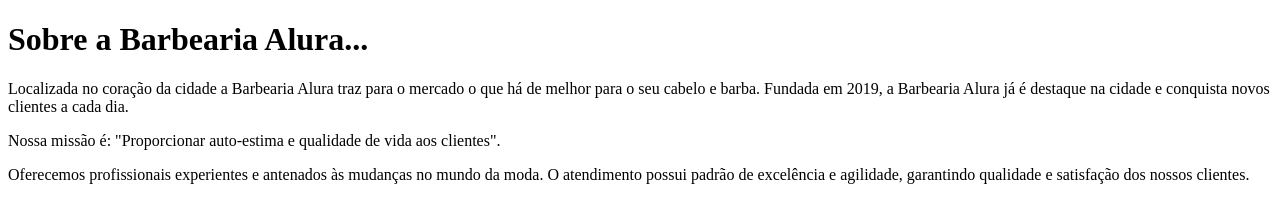
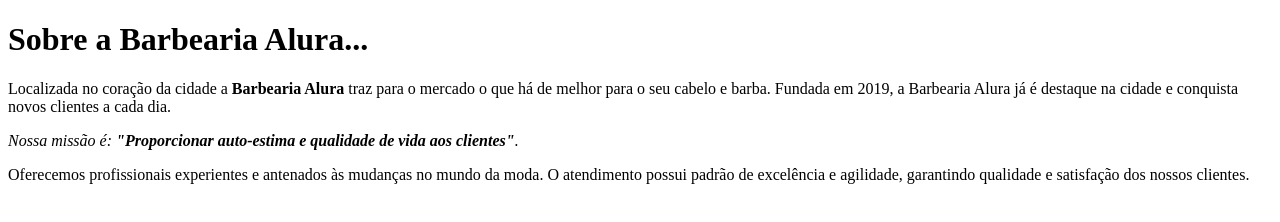
Before and after one commit to lucasiwanczuk/mobidocker, a plain HTML site: page index.html in a window 1280 px wide. Drawn offline with Linux system fonts and the light colour scheme.

Commit message:
Modificado index.hmtl

```diff
--- a/index.html
+++ b/index.html
@@ -11,13 +11,14 @@
 <body>
     <h1>Sobre a Barbearia Alura...</h1>
 
-    <p>Localizada no coração da cidade a Barbearia Alura traz para o mercado o que há de melhor para o seu cabelo e barba.
-    Fundada em 2019, a Barbearia Alura já é destaque na cidade e conquista novos clientes a cada dia.</p>
+    <p>Localizada no coração da cidade a <strong>Barbearia Alura</strong> traz para o mercado o que há de melhor para o seu cabelo e
+        barba.
+        Fundada em 2019, a Barbearia Alura já é destaque na cidade e conquista novos clientes a cada dia.</p>
 
-    Nossa missão é: "Proporcionar auto-estima e qualidade de vida aos clientes".
+    <p><em>Nossa missão é: <strong>"Proporcionar auto-estima e qualidade de vida aos clientes"</strong>.</em></p>
 
     <p>Oferecemos profissionais experientes e antenados às mudanças no mundo da moda. O atendimento possui padrão de
-    excelência e agilidade, garantindo qualidade e satisfação dos nossos clientes.</p>
+        excelência e agilidade, garantindo qualidade e satisfação dos nossos clientes.</p>
 
 </body>
 
```
